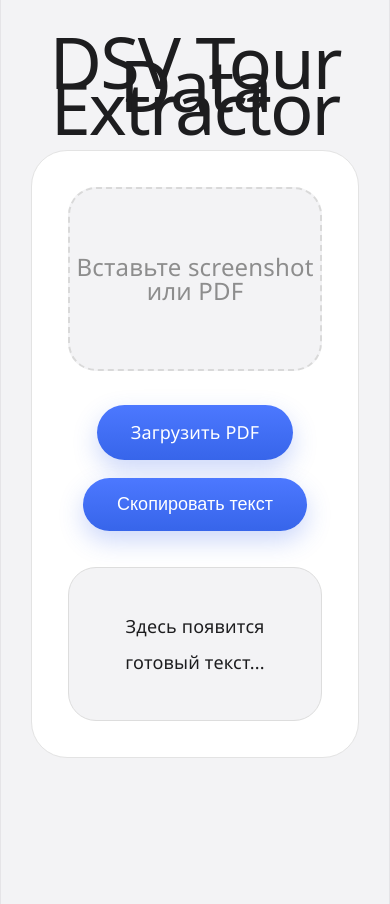
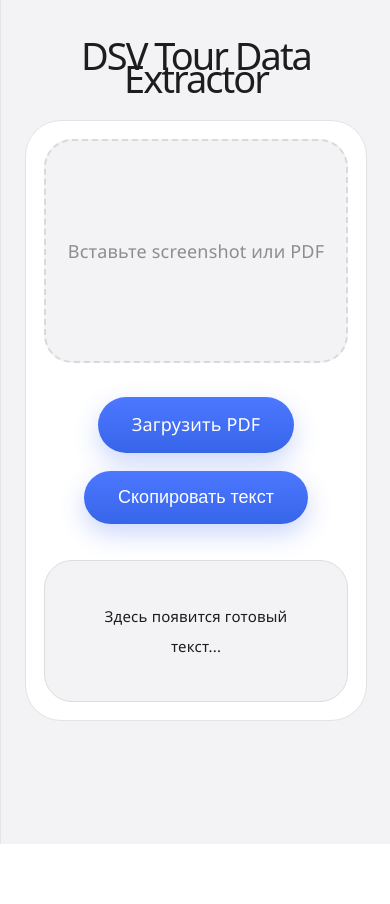
Before and after one commit to CV927/dsv-tour-data-extractor, a React (Vite) app: page / in a window 390 px wide. After the commit the page ends 844 px from the top, so only its background shows below. Built offline with nearby package versions, Linux system fonts and the light colour scheme.

Commit message:
update final version

```diff
--- a/src/App.tsx
+++ b/src/App.tsx
@@ -43,7 +43,7 @@ export default function App() {
     const tourMatch = cleanText.match(/Tour-Referenz:\s*0*(\d+)/i);
 
     if (tourMatch) {
-      output.push(`Tour: ${tourMatch[1]}`);
+      output.push(`📄 Tour: ${tourMatch[1]}`);
       output.push("");
     }
 
@@ -75,22 +75,26 @@ export default function App() {
       if (!city || city.toLowerCase().includes("zeitfenster")) continue;
 
       if (/^Laden$/i.test(action)) {
-        output.push(`Загрузка Nr. ${loadNr}: ${plz} ${city}`);
+        output.push(`📦 Загрузка Nr. ${loadNr}: ${plz} ${city}`);
         loadNr++;
       }
 
       if (/^Entladen$/i.test(action)) {
-        output.push(`Выгрузка Nr. ${unloadNr}: ${plz} ${city}`);
+        output.push(`📍 Выгрузка Nr. ${unloadNr}: ${plz} ${city}`);
         unloadNr++;
       }
 
       const zeitMatch = block.match(
-        /Zeitfenster:\s*(\d{1,2}\.\d{1,2}\.\d{4})\s+(\d{1,2}:\d{2})/i
+        /Zeitfenster:\s*(\d{1,2}\.\d{1,2}\.\d{4})\s+(\d{1,2}:\d{2})(?:\s*bis\s*(\d{1,2}:\d{2}))?/i
       );
 
       if (zeitMatch) {
+        const date = formatDate(zeitMatch[1]);
+        const fromTime = formatTime(zeitMatch[2]);
+        const toTime = zeitMatch[3] ? formatTime(zeitMatch[3]) : null;
+
         output.push(
-          `${formatDate(zeitMatch[1])} ${formatTime(zeitMatch[2])}`
+          toTime ? `${date} ${fromTime} - ${toTime}` : `${date} ${fromTime}`
         );
       }
 
@@ -126,7 +130,6 @@ export default function App() {
 
     for (let i = 1; i <= pdf.numPages; i++) {
       const page = await pdf.getPage(i);
-
       const textContent = await page.getTextContent();
 
       const pageText = textContent.items
@@ -203,13 +206,17 @@ export default function App() {
     <div
       style={{
         minHeight: "100vh",
+        width: "100vw",
         background: "#f3f3f5",
-        padding: 30,
+        padding: "24px",
+        boxSizing: "border-box",
         fontFamily: '"Aptos","Segoe UI",sans-serif',
+        overflowX: "hidden",
       }}
     >
       <div
         style={{
+          width: "100%",
           maxWidth: 1200,
           margin: "0 auto",
         }}
@@ -217,7 +224,7 @@ export default function App() {
         <h1
           style={{
             textAlign: "center",
-            fontSize: "72px",
+            fontSize: "clamp(38px, 6vw, 72px)",
             fontWeight: 200,
             marginBottom: 30,
             color: "#1d1d1f",
@@ -231,7 +238,7 @@ export default function App() {
           style={{
             background: "#ffffff",
             borderRadius: 36,
-            padding: 36,
+            padding: "clamp(18px, 4vw, 36px)",
             border: "1px solid #e3e3e3",
           }}
         >
@@ -244,9 +251,11 @@ export default function App() {
               display: "flex",
               alignItems: "center",
               justifyContent: "center",
-              fontSize: 24,
+              fontSize: "clamp(18px, 3vw, 24px)",
               color: "#8d8d8d",
               fontWeight: 300,
+              textAlign: "center",
+              padding: 20,
             }}
           >
             {status}
@@ -321,7 +330,7 @@ export default function App() {
                 margin: 0,
                 whiteSpace: "pre-wrap",
                 color: "#1d1d1f",
-                fontSize: 18,
+                fontSize: "clamp(15px, 2vw, 18px)",
                 lineHeight: 2,
                 fontFamily: '"Aptos","Segoe UI",sans-serif',
               }}
```
